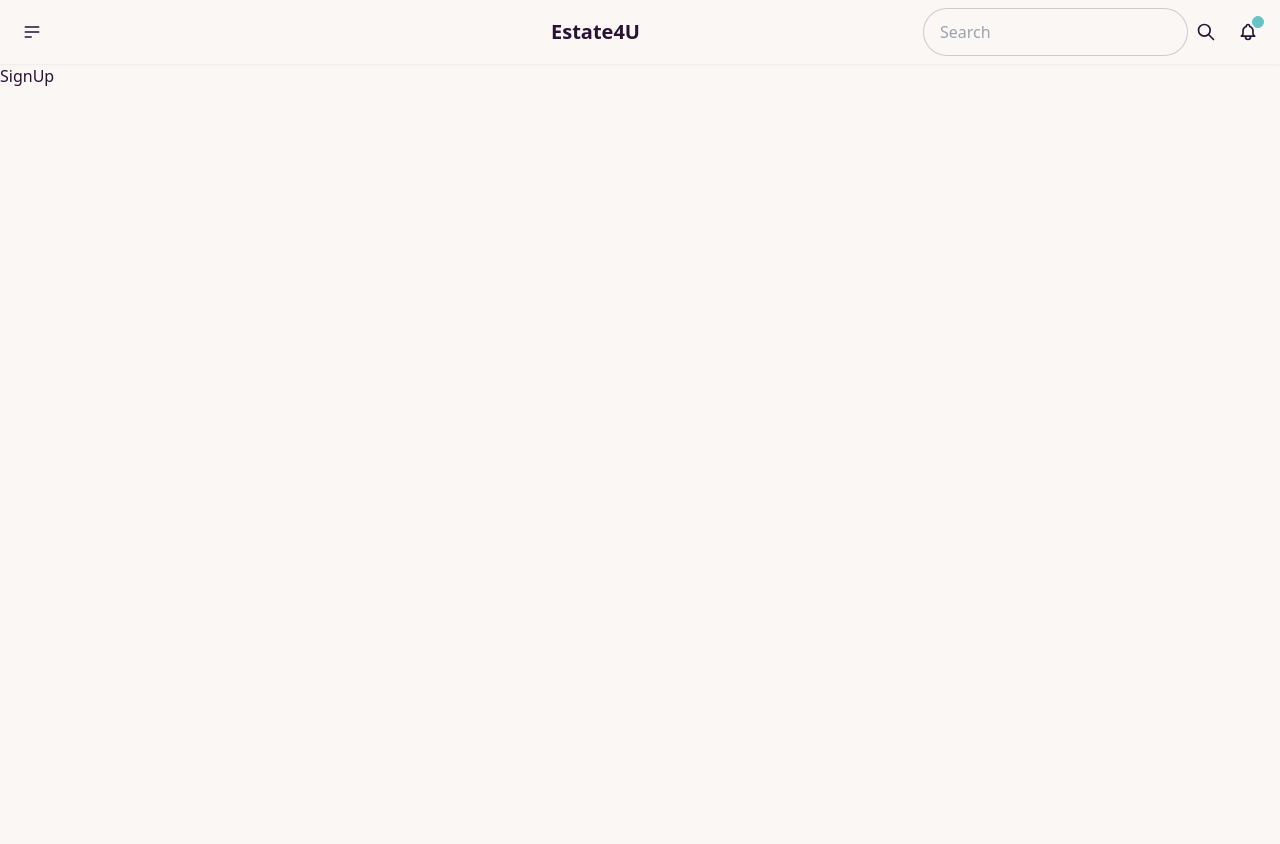
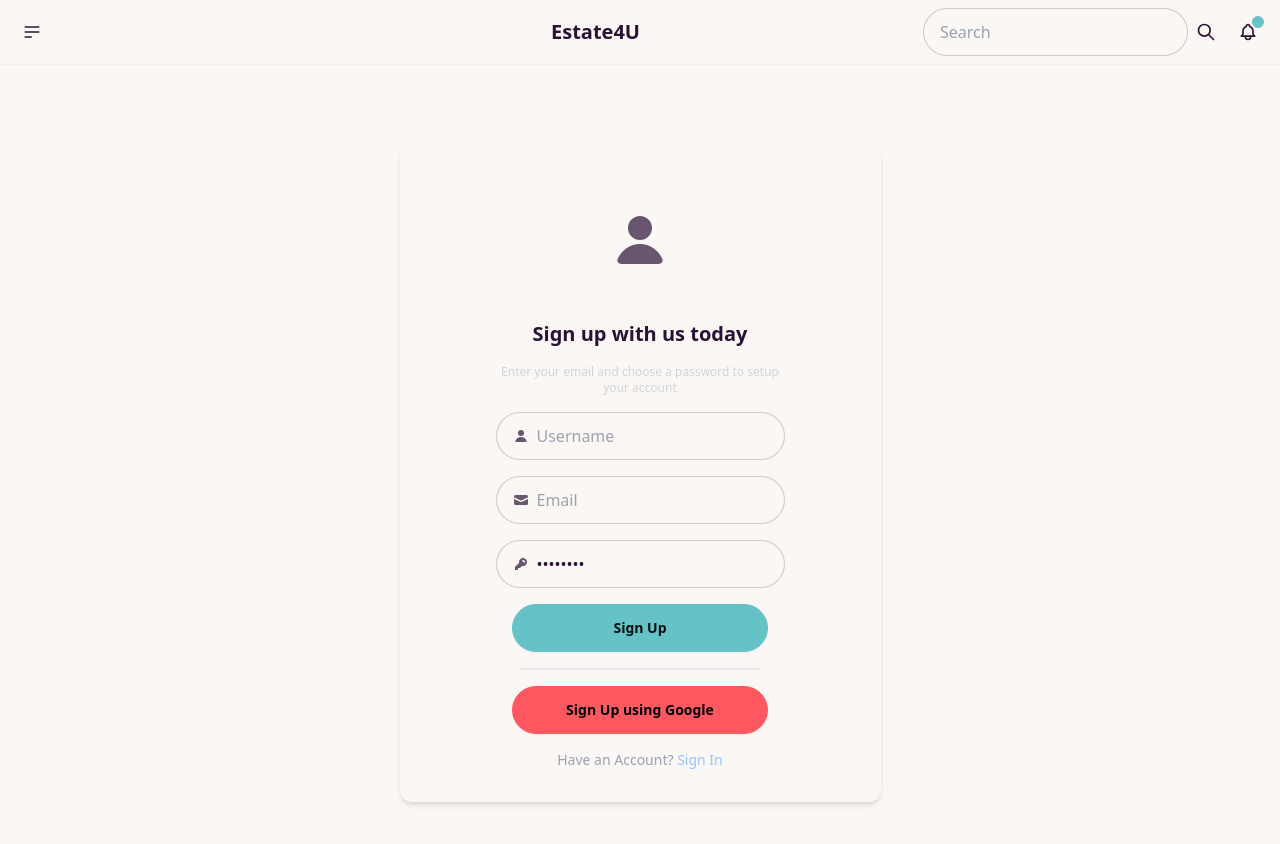
Before and after one commit to Navoren/real-estate, a React (Vite) app in the folder Client/: page /sign-up in a window 1280 px wide. Shown: the top 844 px of the page. Before the commit the page ends 800 px from the top, so only its background shows below. Built offline with nearby package versions, Linux system fonts and the light colour scheme.

Commit message:
Update sign-in and sign-up pages with new UI design

```diff
--- a/Client/src/pages/SignIn.tsx
+++ b/Client/src/pages/SignIn.tsx
@@ -1,8 +1,28 @@
 import React from 'react'
+import { Link } from 'react-router-dom'
 
 function SignIn() {
   return (
-    <div>SignIn</div>
+    <div className='rounded-xl sm:w-min mx-auto my-20 items-center sm:shadow-md'>
+      <form action="" method="post" className='flex flex-col gap-4 p-8 rounded-xl mx-auto my-20 px-24 items-center'>
+      <svg xmlns="http://www.w3.org/2000/svg" viewBox="0 0 16 16" fill="currentColor" className="w-16 h-32 opacity-70"><path d="M8 8a3 3 0 1 0 0-6 3 3 0 0 0 0 6ZM12.735 14c.618 0 1.093-.561.872-1.139a6.002 6.002 0 0 0-11.215 0c-.22.578.254 1.139.872 1.139h9.47Z" /></svg>
+      <h1 className="text-xl font-semibold ">Welcome Back !</h1>
+      <h6 className='text-xs text-gray-300 text-center'>Enter your email and password to log into your account</h6>
+      <label className="input input-bordered flex items-center gap-2 sm:w-full">
+        <svg xmlns="http://www.w3.org/2000/svg" viewBox="0 0 16 16" fill="currentColor" className="w-4 h-4 opacity-70"><path d="M2.5 3A1.5 1.5 0 0 0 1 4.5v.793c.026.009.051.02.076.032L7.674 8.51c.206.1.446.1.652 0l6.598-3.185A.755.755 0 0 1 15 5.293V4.5A1.5 1.5 0 0 0 13.5 3h-11Z" /><path d="M15 6.954 8.978 9.86a2.25 2.25 0 0 1-1.956 0L1 6.954V11.5A1.5 1.5 0 0 0 2.5 13h11a1.5 1.5 0 0 0 1.5-1.5V6.954Z" /></svg>
+        <input type="text" className="grow " placeholder="Email" />
+      </label>
+      <label className="input input-bordered flex items-center gap-2 sm:w-full">
+        <svg xmlns="http://www.w3.org/2000/svg" viewBox="0 0 16 16" fill="currentColor" className="w-4 h-4 opacity-70"><path fillRule="evenodd" d="M14 6a4 4 0 0 1-4.899 3.899l-1.955 1.955a.5.5 0 0 1-.353.146H5v1.5a.5.5 0 0 1-.5.5h-2a.5.5 0 0 1-.5-.5v-2.293a.5.5 0 0 1 .146-.353l3.955-3.955A4 4 0 1 1 14 6Zm-4-2a.75.75 0 0 0 0 1.5.5.5 0 0 1 .5.5.75.75 0 0 0 1.5 0 2 2 0 0 0-2-2Z" clipRule="evenodd" /></svg>
+        <input type="password" className="grow" value="password" />
+        </label>
+        <button className="btn btn-wide btn-primary">Login</button>
+        <hr className='border-[0.2px] w-[15rem] ' />
+        <button className="btn btn-wide btn-error">Login using Google</button>
+        <h6 className='text-sm text-gray-400 text-center'>New Here? <Link className='text-blue-300' to={'/sign-up'} >Sign Up</Link> </h6>
+      </form>
+
+    </div>
   )
 }
 
--- a/Client/src/pages/SignUp.tsx
+++ b/Client/src/pages/SignUp.tsx
@@ -1,9 +1,31 @@
 import React from 'react'
+import { Link } from 'react-router-dom'
 
 function SignUp() {
   return (
-    <div>
-      SignUp
+    <div className='rounded-xl sm:w-min mx-auto my-20 items-center sm:shadow-md '>
+      <form action="" method="post" className='flex flex-col gap-4 p-8 rounded-xl mx-auto my-20 px-24 items-center'>
+      <svg xmlns="http://www.w3.org/2000/svg" viewBox="0 0 16 16" fill="currentColor" className="w-16 h-32 opacity-70"><path d="M8 8a3 3 0 1 0 0-6 3 3 0 0 0 0 6ZM12.735 14c.618 0 1.093-.561.872-1.139a6.002 6.002 0 0 0-11.215 0c-.22.578.254 1.139.872 1.139h9.47Z" /></svg>
+      <h1 className="text-xl font-semibold ">Sign up with us today</h1>
+      <h6 className='text-xs text-gray-300 text-center'>Enter your email and choose a password to setup your account</h6>
+      <label className="input input-bordered flex items-center gap-2 sm:w-full">
+        <svg xmlns="http://www.w3.org/2000/svg" viewBox="0 0 16 16" fill="currentColor" className="w-4 h-4 opacity-70"><path d="M8 8a3 3 0 1 0 0-6 3 3 0 0 0 0 6ZM12.735 14c.618 0 1.093-.561.872-1.139a6.002 6.002 0 0 0-11.215 0c-.22.578.254 1.139.872 1.139h9.47Z" /></svg>
+        <input type="text" className="grow" placeholder="Username" />
+      </label>
+      <label className="input input-bordered flex items-center gap-2 sm:w-full">
+        <svg xmlns="http://www.w3.org/2000/svg" viewBox="0 0 16 16" fill="currentColor" className="w-4 h-4 opacity-70"><path d="M2.5 3A1.5 1.5 0 0 0 1 4.5v.793c.026.009.051.02.076.032L7.674 8.51c.206.1.446.1.652 0l6.598-3.185A.755.755 0 0 1 15 5.293V4.5A1.5 1.5 0 0 0 13.5 3h-11Z" /><path d="M15 6.954 8.978 9.86a2.25 2.25 0 0 1-1.956 0L1 6.954V11.5A1.5 1.5 0 0 0 2.5 13h11a1.5 1.5 0 0 0 1.5-1.5V6.954Z" /></svg>
+        <input type="text" className="grow " placeholder="Email" />
+      </label>
+      <label className="input input-bordered flex items-center gap-2 sm:w-full">
+        <svg xmlns="http://www.w3.org/2000/svg" viewBox="0 0 16 16" fill="currentColor" className="w-4 h-4 opacity-70"><path fillRule="evenodd" d="M14 6a4 4 0 0 1-4.899 3.899l-1.955 1.955a.5.5 0 0 1-.353.146H5v1.5a.5.5 0 0 1-.5.5h-2a.5.5 0 0 1-.5-.5v-2.293a.5.5 0 0 1 .146-.353l3.955-3.955A4 4 0 1 1 14 6Zm-4-2a.75.75 0 0 0 0 1.5.5.5 0 0 1 .5.5.75.75 0 0 0 1.5 0 2 2 0 0 0-2-2Z" clipRule="evenodd" /></svg>
+        <input type="password" className="grow" value="password" />
+        </label>
+        <button className="btn btn-wide btn-primary">Sign Up</button>
+        <hr className='border-[0.2px] w-[15rem] ' />
+        <button className="btn btn-wide btn-error">Sign Up using Google</button>
+        <h6 className='text-sm text-gray-400 text-center'>Have an Account? <Link className='text-blue-300' to={'/sign-in'} >Sign In</Link> </h6>
+      </form>
+
     </div>
   )
 }
```
